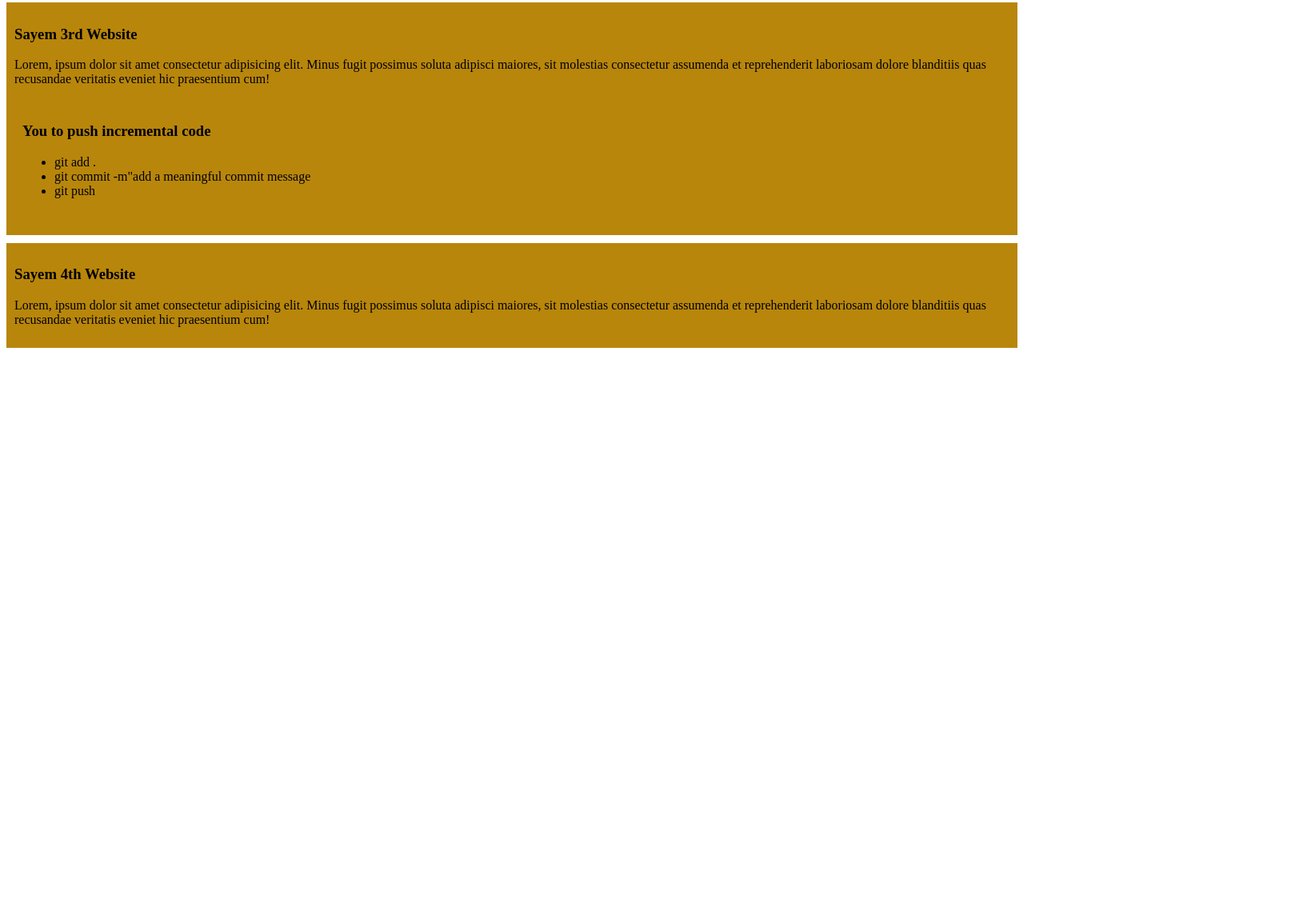
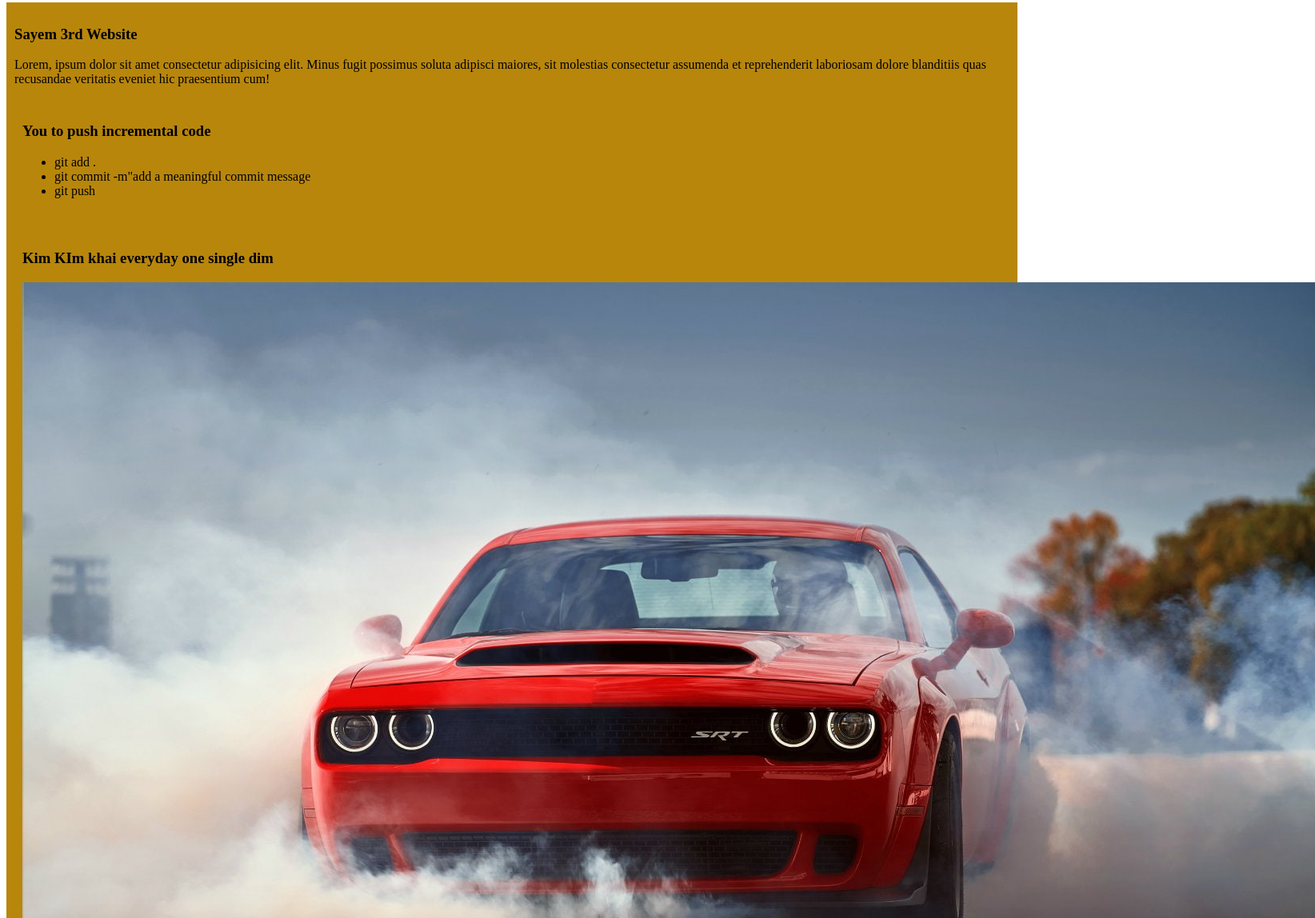
Before and after one commit to abdur-rahman-sayem/Sayem-Simple-Website, a plain HTML site: page index.html in a window 1280 px wide. Shown: the part 288-1436 px from the top of the page at 80% size, 1644 px wide, since content can reach past the window. Before the commit the page ends 800 px from the top, so only its background shows below. Drawn offline with Linux system fonts and the light colour scheme.

Commit message:
added a kim with a dim

```diff
--- a/index.html
+++ b/index.html
@@ -29,6 +29,10 @@
                 <li>git push</li>
             </ul>
         </div>
+        <Div>
+            <h3>Kim KIm khai everyday one single dim</h3>
+            <img src="images/wallpaperflare.com_wallpaper (2).jpg" alt="">
+        </Div>
 
     </div>
     <div>
```
Also changed, not shown: images/wallpaperflare.com_wallpaper (2).jpg (added).
